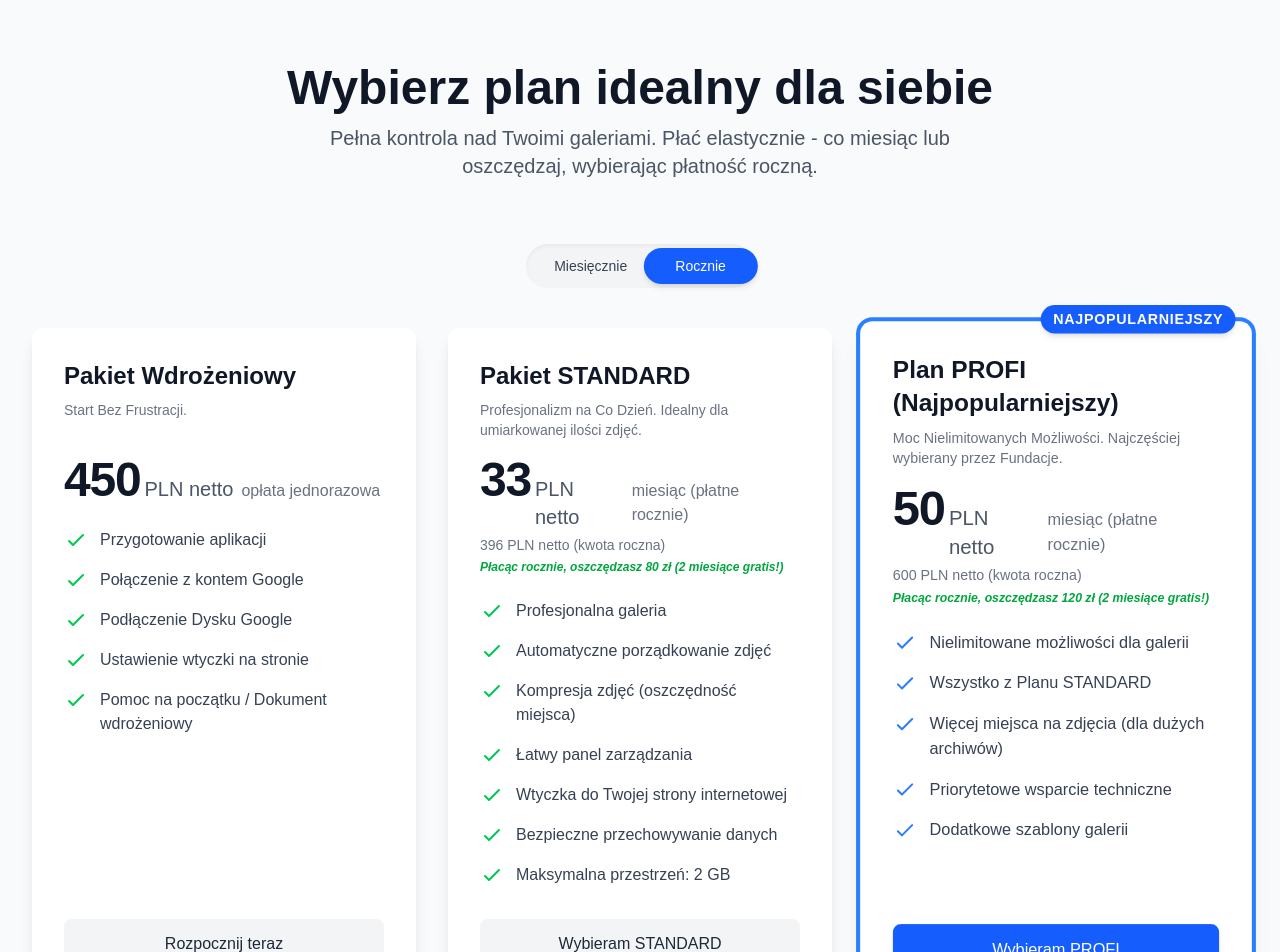
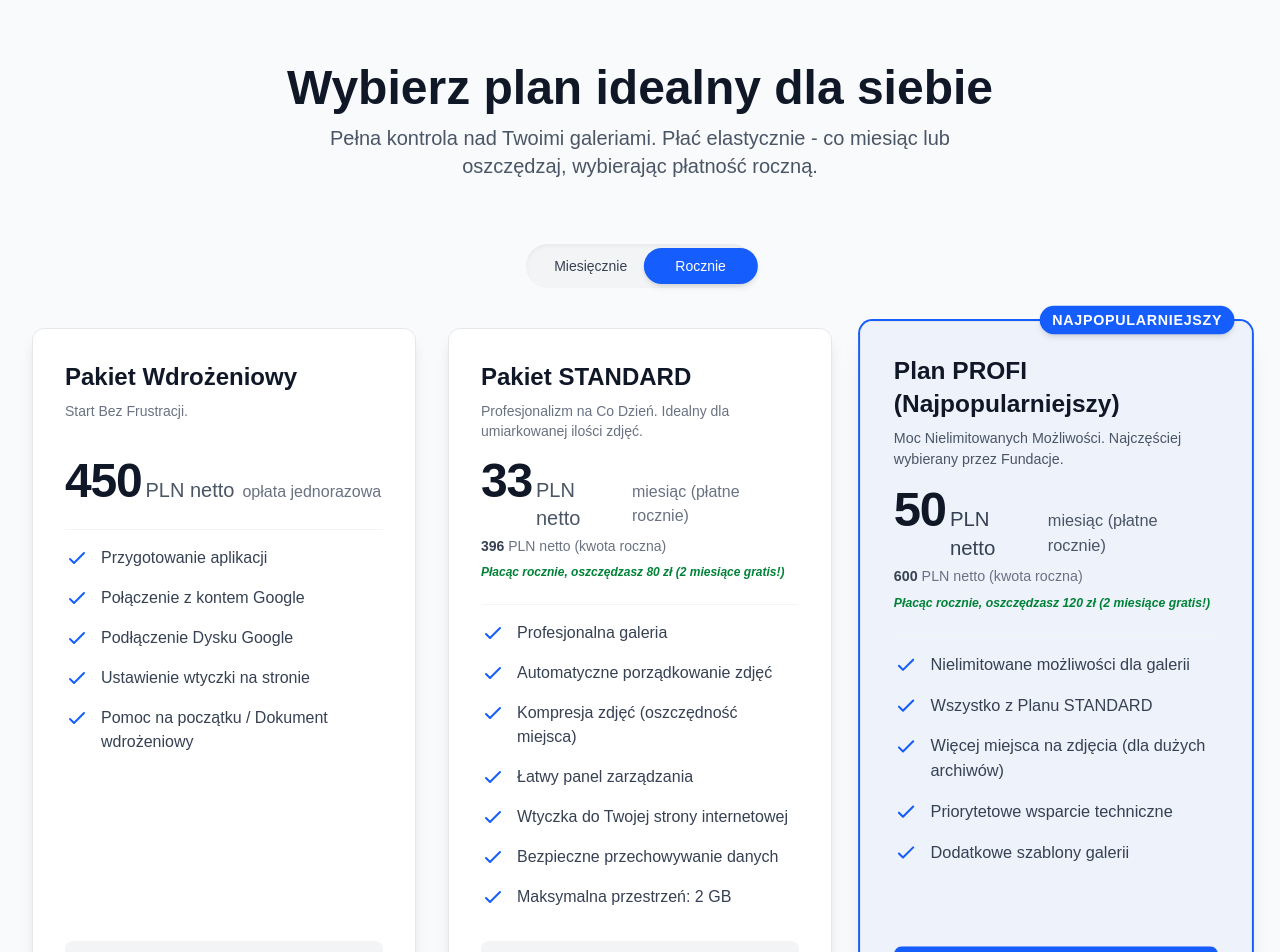
Before and after one commit to programista-nautil/galeria-app, a Next.js app: page /pricing in a window 1280 px wide. Shown: the top 952 px of the page. Built offline with nearby package versions, Linux system fonts and the light colour scheme.

Commit message:
style: dopasowanie designu kafelkow do motywu Nautil (jasne tlo, akcent niebieski)

```diff
--- a/src/app/pricing/components/PriceCard.tsx
+++ b/src/app/pricing/components/PriceCard.tsx
@@ -1,6 +1,6 @@
 import React from 'react';
 
-// Interfejs (definicja typów) dla wszystkich danych, jakie ten komponent przyjmuje
+// Interfejs (definicja typów) - zostaje bez zmian
 interface PriceCardProps {
   title: string;
   subtitle: string;
@@ -11,9 +11,7 @@ interface PriceCardProps {
   isPrimary: boolean;
   savings?: string | null;
   buttonText: string;
-  // Opcjonalne pole, używane do wyświetlania mniejszej ceny miesięcznej pod ceną roczną
   subPrice?: number | null;
-  // Opcjonalne pole, używane do wyświetlania mniejszej jednostki
   subPriceUnit?: string | null;
 }
 
@@ -32,20 +30,31 @@ const PriceCard: React.FC<PriceCardProps> = ({
   subPriceUnit,
 }) => {
 
-  // Warunkowe style dla wyróżnienia Planu PRO (Najpopularniejszy)
-  // Używamy białego tła dla wszystkich, ale PRO ma wyraźną niebieską ramkę
+  // Warunkowe style dla wyróżnienia Planu PROFI
+  const baseClasses = 'flex flex-col rounded-xl p-8 transition duration-300 ease-in-out border border-gray-200 relative';
+
+  // Mocniejsze style dla Planu PROFI (isPrimary)
   const primaryClasses = isPrimary
-    ? 'bg-white relative ring-4 ring-blue-500 shadow-xl scale-[1.02] transform transition duration-300'
-    : 'bg-white shadow-lg relative';
+    ? 'bg-blue-600/5 ring-2 ring-blue-600 shadow-xl scale-[1.02] transform' // Lekko niebieskie tło, mocna ramka
+    : 'bg-white shadow-lg hover:shadow-xl hover:scale-[1.01]'; // Białe tło, wyraźny cień
 
   // Style przycisków
   const buttonClasses = isPrimary
-    ? 'bg-blue-600 hover:bg-blue-700 text-white shadow-md' // Plan PRO: Niebieski
-    : 'bg-gray-100 hover:bg-gray-200 text-gray-800 border border-gray-300'; // Pozostałe: Jasnoszary
+    ? 'bg-blue-600 hover:bg-blue-700 text-white shadow-lg font-bold' // Plan PROFI: Mocny niebieski
+    : 'bg-gray-100 hover:bg-gray-200 text-gray-700 border border-gray-300 font-medium'; // Reszta: Czysty, jasny przycisk
+
+  // ******* ZMIANY TUTAJ: Poprawa kontrastu dla isPrimary (WCAG) *******
+  const titleColor = 'text-gray-900';
+  const subtitleColor = isPrimary ? 'text-gray-600' : 'text-gray-500';
+  const priceColor = 'text-gray-900'; // ZAWSZE CIEMNY
+  const priceUnitColor = isPrimary ? 'text-gray-700' : 'text-gray-600'; // CIEMNIEJSZY NIŻ WCZEŚNIEJ
+  const periodColor = isPrimary ? 'text-gray-600' : 'text-gray-500'; // CIEMNIEJSZY NIŻ WCZEŚNIEJ
+  const featureTextColor = 'text-gray-700';
+  // ******* KONIEC ZMIAN *******
 
   return (
     // Główny kontener kafelek
-    <div className={`flex flex-col rounded-xl p-8 transition duration-300 ease-in-out ${primaryClasses}`}>
+    <div className={`${baseClasses} ${primaryClasses}`}>
 
       {/* Oznaczenie "Najpopularniejszy" */}
       {isPrimary && (
@@ -54,47 +63,47 @@ const PriceCard: React.FC<PriceCardProps> = ({
         </p>
       )}
 
+
       {/* Tytuł i Podtytuł */}
-      <h3 className="text-2xl font-bold text-gray-900">{title}</h3>
-      <p className="mt-2 text-sm text-gray-500 min-h-[40px]">{subtitle}</p>
+      <h3 className={`text-2xl font-extrabold ${titleColor}`}>{title}</h3>
+      <p className={`mt-2 text-sm ${subtitleColor} min-h-[40px]`}>{subtitle}</p>
 
-      {/* Sekcja Ceny */}
+      {/* Sekcja Głównej Ceny - teraz ZAWSZE CIEMNA */}
       <div className="mt-4 flex items-baseline">
-        <span className="text-5xl font-extrabold tracking-tight text-gray-900">
+        <span className={`text-5xl font-extrabold tracking-tight ${priceColor}`}>
           {price}
         </span>
-        <span className="ml-1 text-xl font-medium text-gray-600">
+        <span className={`ml-1 text-xl font-medium ${priceUnitColor}`}>
           {priceUnit}
         </span>
-        <span className="ml-2 text-base text-gray-500">
+        <span className={`ml-2 text-base ${periodColor}`}>
           {period}
         </span>
       </div>
 
-      {/* CENA MIESIĘCZNA POD CENĄ ROCZNĄ (NOWA LOGIKA) */}
+      {/* CENA PEŁNA ROCZNA (subPrice) - Dyskretny, ale czytelny dopisek */}
       {subPrice && subPriceUnit && (
         <p className="mt-1 text-sm text-gray-500">
-          {subPrice} {subPriceUnit}
+          <span className="font-semibold text-gray-700">{subPrice}</span> {subPriceUnit}
         </p>
       )}
 
-      {/* Sekcja Oszczędności (Savings) */}
+      {/* Sekcja Oszczędności (Savings) - Używamy zielonego koloru dla pozytywnego akcentu */}
       {savings && (
-        <p className="mt-1 text-xs font-semibold text-green-600 italic">
+        <p className="mt-2 text-xs font-semibold text-green-700 italic">
           {savings}
         </p>
       )}
 
-      {/* Separator */}
-      <div className="mt-6 flex-1">
+      {/* Separator / Lista Cech */}
+      <div className="mt-6 flex-1 pt-4 border-t border-gray-100">
         <ul role="list" className="space-y-4">
-          {/* Mapujemy przez listę cech (features) */}
           {features.map((feature) => (
             <li key={feature} className="flex items-start">
               <div className="flex-shrink-0">
-                {/* Ikona SVG dla cechy */}
+                {/* Ikona SVG dla cechy - zostaje niebieski, bo to mały, niekrytyczny akcent */}
                 <svg
-                  className={`h-6 w-6 ${isPrimary ? 'text-blue-500' : 'text-green-500'}`}
+                  className={`h-6 w-6 text-blue-600`}
                   xmlns="http://www.w3.org/2000/svg"
                   fill="none"
                   viewBox="0 0 24 24"
@@ -109,7 +118,7 @@ const PriceCard: React.FC<PriceCardProps> = ({
                   />
                 </svg>
               </div>
-              <p className="ml-3 text-base text-gray-700">{feature}</p>
+              <p className={`ml-3 text-base ${featureTextColor}`}>{feature}</p>
             </li>
           ))}
         </ul>
@@ -117,8 +126,8 @@ const PriceCard: React.FC<PriceCardProps> = ({
 
       {/* Przycisk Akcji */}
       <a
-        href="#" // Link do formularza/płatności
-        className={`mt-8 block w-full py-3 px-6 border border-transparent rounded-lg text-center font-medium transition duration-150 ease-in-out ${buttonClasses}`}
+        href="#"
+        className={`mt-8 block w-full py-3 px-6 border border-transparent rounded-lg text-center transition duration-150 ease-in-out ${buttonClasses}`}
       >
         {buttonText}
       </a>
@@ -126,4 +135,4 @@ const PriceCard: React.FC<PriceCardProps> = ({
   );
 };
 
-export default PriceCard; // Eksportujemy komponent, aby można go było używać w innych miejscach aplikacji
+export default PriceCard;
```
